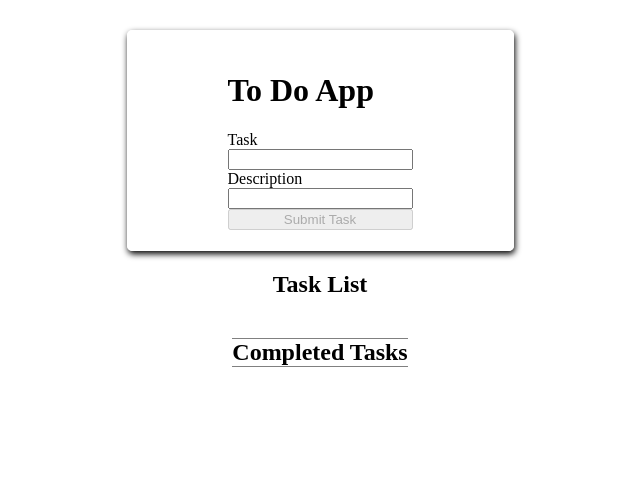
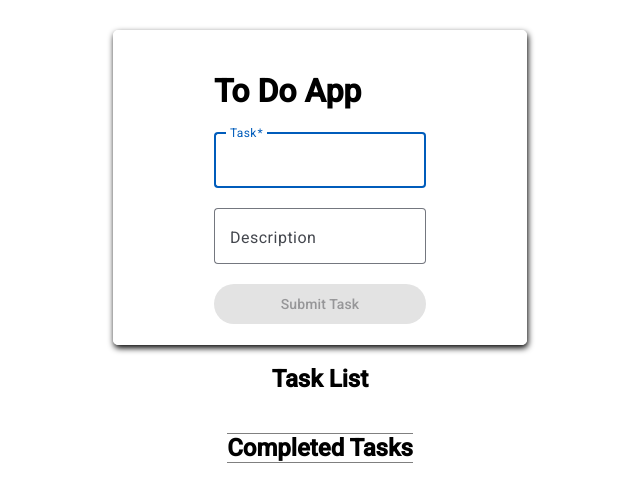
Before and after one commit to Jannij/TodoAngular, an Angular app: page / in a window 1280 px wide. Shown: the top 502 px of the page, without its empty margins (320-960 px from the left). Built offline with nearby package versions, Linux system fonts and the light colour scheme.

Commit message:
'Added Angular material UI, Function'

```diff
--- a/angular.json
+++ b/angular.json
@@ -27,6 +27,7 @@
               }
             ],
             "styles": [
+              "@angular/material/prebuilt-themes/azure-blue.css",
               "src/styles.css"
             ],
             "scripts": []
@@ -85,6 +86,7 @@
               }
             ],
             "styles": [
+              "@angular/material/prebuilt-themes/azure-blue.css",
               "src/styles.css"
             ],
             "scripts": []
--- a/package.json
+++ b/package.json
@@ -10,10 +10,12 @@
   },
   "private": true,
   "dependencies": {
+    "@angular/cdk": "^19.2.17",
     "@angular/common": "^19.2.0",
     "@angular/compiler": "^19.2.0",
     "@angular/core": "^19.2.0",
     "@angular/forms": "^19.2.0",
+    "@angular/material": "^19.2.17",
     "@angular/platform-browser": "^19.2.0",
     "@angular/platform-browser-dynamic": "^19.2.0",
     "@angular/router": "^19.2.0",
--- a/src/app/components/create/create.component.html
+++ b/src/app/components/create/create.component.html
@@ -1,61 +1,47 @@
 <main class="main">
   <div class="centered">
-    <form
-      class="form__container box__shadow"
-      (ngSubmit)="submitTask()"
-      #taskForm="ngForm"
-    >
+    <form class="form__container box__shadow" (ngSubmit)="submitTask()" #taskForm="ngForm">
       <h1>To Do App</h1>
 
-      <label for="task_title">Task</label>
-      <input
-        id="task_title"
-        name="title"
-        type="text"
-        [(ngModel)]="taskTitle"
-        required
-      />
 
-      <label for="task_description">Description</label>
-      <input
-        id="task_description"
-        name="description"
-        type="text"
-        [(ngModel)]="taskDescription"
-      />
+      <mat-form-field appearance="outline">
+        <mat-label>Task</mat-label>
+        <input matInput [(ngModel)]="taskTitle" name="title" autofocus required />
+      </mat-form-field>
 
-      <button type="submit" [disabled]="taskForm.invalid">Submit Task</button>
+      <mat-form-field appearance="outline">
+        <mat-label>Description</mat-label>
+        <input matInput [(ngModel)]="taskDescription" name="description" />
+      </mat-form-field>
+
+
+      <button mat-raised-button color="primary" type="submit" [disabled]="taskForm.invalid">
+        Submit Task
+      </button>
     </form>
 
-      <h2>Task List</h2>
+    <h2>Task List</h2>
 
-    <div *ngFor="let task of tasks;
-       let i = index;
-       trackBy: trackByDate"
-       class="todo__task">
-      <div>
+    <mat-card *ngFor="let task of tasks; let i = index; trackBy: trackByDate" class="todo__task">
+      <mat-card-content>
         <h3>Title: {{ task.title }}</h3>
         <p>Description: {{ task.description }}</p>
-      </div>
-      <div>
-        <button (click)="removeTask(i)" class="btn removeBtn">Remove</button>
-        <button (click)="completeTask(i)" class="btn completeBtn">Complete</button>
-      </div>
-    </div>
+      </mat-card-content>
+      <mat-card-actions>
+        <button mat-button color="warn" (click)="removeTask(i)">Remove</button>
+        <button mat-button color="accent" (click)="completeTask(i)">Complete</button>
+      </mat-card-actions>
+    </mat-card>
 
-    <!-- COMPLETED TASKS -->
     <h2 class="completedTasksHeader">Completed Tasks</h2>
-    <div *ngFor="let task of completedTasks;
-       let i = index;
-       trackBy: trackByDate"
-         class="todo__task completedTask">
-      <div>
+    <mat-card *ngFor="let task of completedTasks; let i = index; trackBy: trackByDate" class="todo__task completedTask">
+      <mat-card-content>
         <h3>Title: {{ task.title }}</h3>
         <p>Description: {{ task.description }}</p>
-      </div>
-      <div>
-        <button (click)="removeCompletedTask(i)" class="btn removeBtn">Remove</button>
-      </div>
-    </div>
+      </mat-card-content>
+      <mat-card-actions>
+        <button mat-button color="warn" (click)="removeCompletedTask(i)">Remove</button>
+      </mat-card-actions>
+    </mat-card>
   </div>
 </main>
--- a/src/app/components/create/create.component.ts
+++ b/src/app/components/create/create.component.ts
@@ -3,15 +3,28 @@ import { Task } from '../../models/task.model';
 import {FormsModule} from '@angular/forms';
 import {NgForOf} from '@angular/common';
 import {TaskService} from '../../service/task.service';
+import { MatFormFieldModule } from '@angular/material/form-field';
+import { MatInputModule } from '@angular/material/input';
+import {MatCardActions, MatCardContent, MatCardModule} from '@angular/material/card';
+import { MatButtonModule } from '@angular/material/button';
+
 
 @Component({
   selector: 'app-todo',
   standalone: true,
   templateUrl: 'create.component.html',
+
   imports: [
     FormsModule,
-    NgForOf
+    NgForOf,
+    MatFormFieldModule,
+    MatInputModule,
+    MatCardModule,
+    MatCardActions,
+    MatCardContent,
+    MatButtonModule,
   ],
+
   styleUrls: ['./create.component.css']
 })
 export class TodoComponent {
@@ -24,7 +37,7 @@ export class TodoComponent {
   tasks: Task[] = JSON.parse(localStorage.getItem("tasks") || '[]');
   completedTasks: Task[] = JSON.parse(localStorage.getItem("completedTasks") || '[]');
 
-  trackByDate(index: number, task: Task): number {
+  trackByDate(_: number, task: Task): number {
     return task.date;
   }
 
--- a/src/index.html
+++ b/src/index.html
@@ -6,8 +6,10 @@
   <base href="/">
   <meta name="viewport" content="width=device-width, initial-scale=1">
   <link rel="icon" type="image/x-icon" href="favicon.ico">
+  <link href="https://fonts.googleapis.com/css2?family=Roboto:wght@300;400;500&display=swap" rel="stylesheet">
+  <link href="https://fonts.googleapis.com/icon?family=Material+Icons" rel="stylesheet">
 </head>
-<body>
+<body class="mat-typography">
   <app-root></app-root>
 </body>
 </html>
--- a/src/styles.css
+++ b/src/styles.css
@@ -3,3 +3,11 @@ body {
   padding: 0;
   margin: 0;
 }
+
+html, body { height: 100%; }
+body { margin: 0; font-family: Roboto, "Helvetica Neue", sans-serif; }
+
+.full-width {
+  width: 100%;
+  margin-bottom: 1rem;
+}
```
Also changed, not shown: src/app/app.module.ts (added, +30 -0 lines), 1 other file (tests, documents, lock files or other folders).
